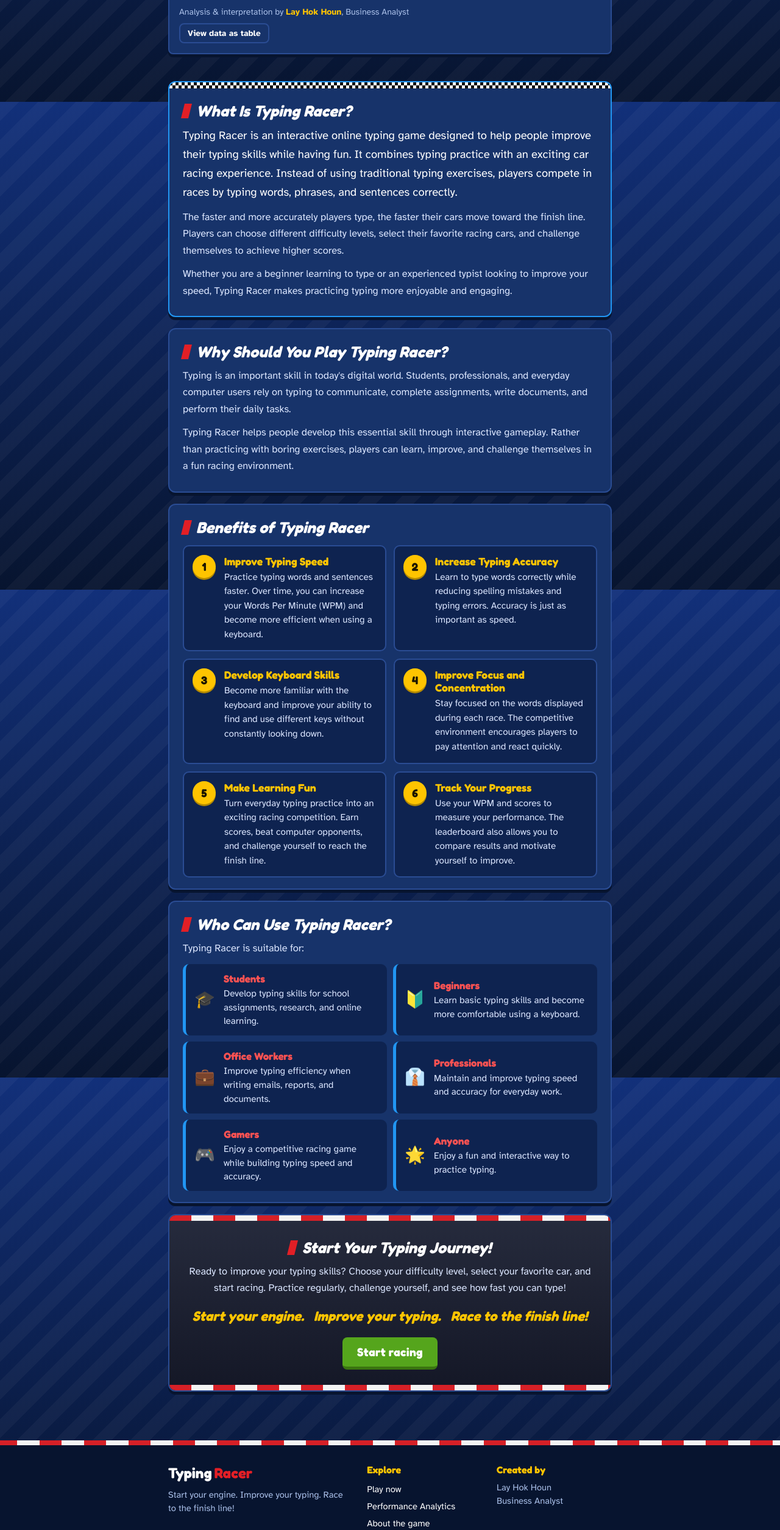
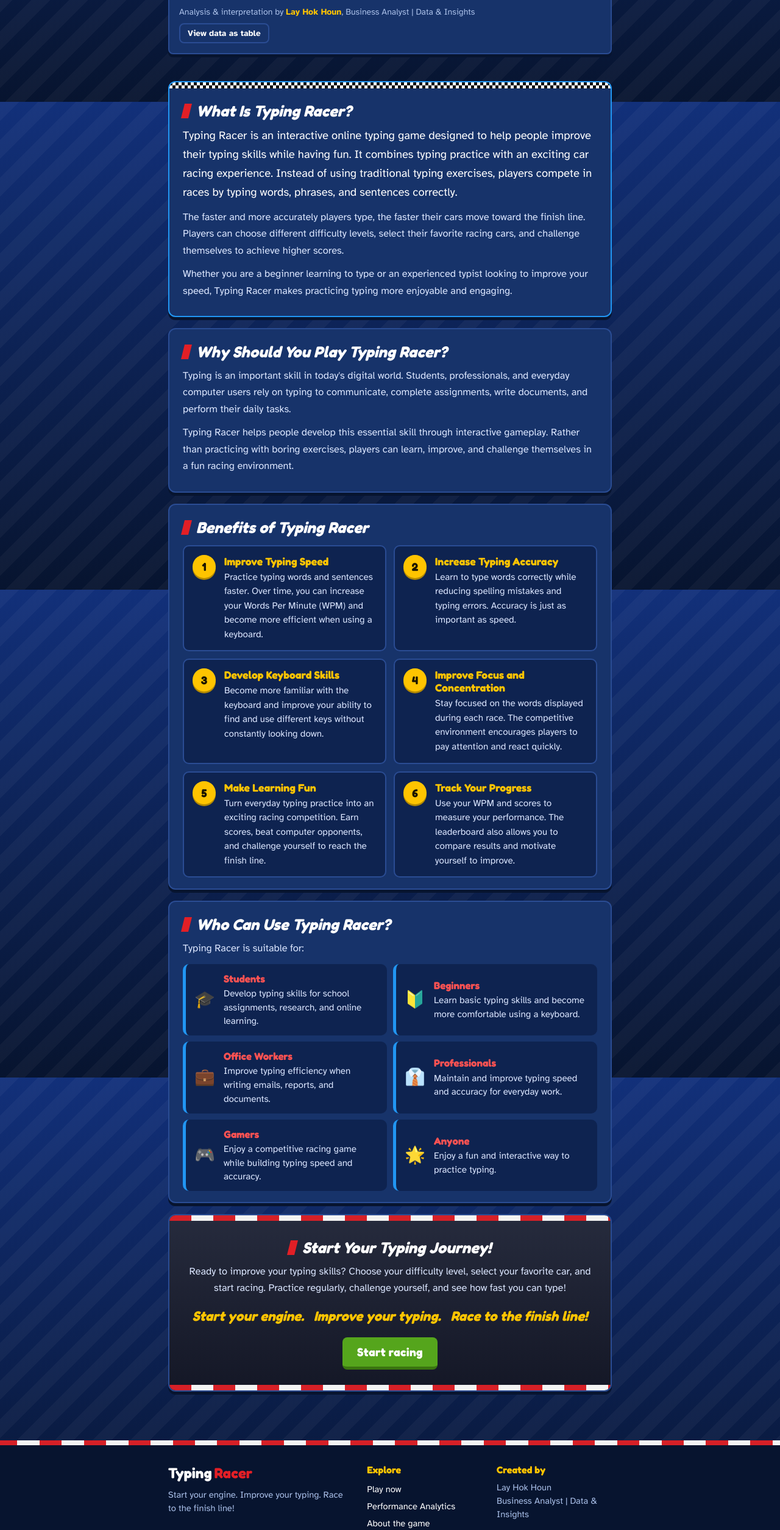
Before and after one commit to layhokk/Typing-Racing, a plain HTML site: page index.html in a window 1280 px wide. Shown: the part 3033-5542 px from the top of the page at 61% size. Drawn offline with Linux system fonts and the light colour scheme.

Commit message:
Add files via upload

```diff
--- a/index.html
+++ b/index.html
@@ -379,7 +379,7 @@ input.nm.bad{border-color:#e53935;box-shadow:0 0 0 3px rgba(229,57,53,.35)}
   <div class="pnl"><h3>Accuracy over time</h3><p class="cap">Share of keystrokes that were correct in each race. Rising accuracy means fewer mistakes to correct.</p><div id="ch4"></div></div>
   <div class="pnl"><h3>Finishing positions</h3><p class="cap">How often you finished 1st, 2nd, 3rd or 4th against the computer cars (solo races only).</p><div id="ch5"></div></div>
   <div class="read"><h3>How to read this</h3><ul id="ins"></ul></div>
-  <p class="by">Analysis &amp; interpretation by <b>Lay Hok Houn</b>, Business Analyst</p>
+  <p class="by">Analysis &amp; interpretation by <b>Lay Hok Houn</b>, Business Analyst | Data &amp; Insights</p>
   <button class="vtog" id="vtog" aria-expanded="false">View data as table</button>
   <div class="vtab hide" id="vtab"></div>
   <div class="vtip" id="vtip" role="tooltip"></div>
@@ -434,7 +434,7 @@ input.nm.bad{border-color:#e53935;box-shadow:0 0 0 3px rgba(229,57,53,.35)}
  <div class="fin">
   <div class="fb"><div class="fl2">Typing<span>Racer</span></div><p>Start your engine. Improve your typing. Race to the finish line!</p></div>
   <nav class="fn" aria-label="Footer"><b>Explore</b><a href="#top" data-go="top">Play now</a><a href="#viz" data-go="viz">Performance Analytics</a><a href="#about" data-go="about">About the game</a></nav>
-  <div class="fc"><b>Created by</b><p>Lay Hok Houn<br>Business Analyst</p></div>
+  <div class="fc"><b>Created by</b><p>Lay Hok Houn<br>Business Analyst | Data &amp; Insights</p></div>
  </div>
  <div class="fcopy">© 2026 Typing Racer. All rights reserved. Play on computer or phone.</div>
 </footer>
```
Also changed, not shown: 1 other file.
